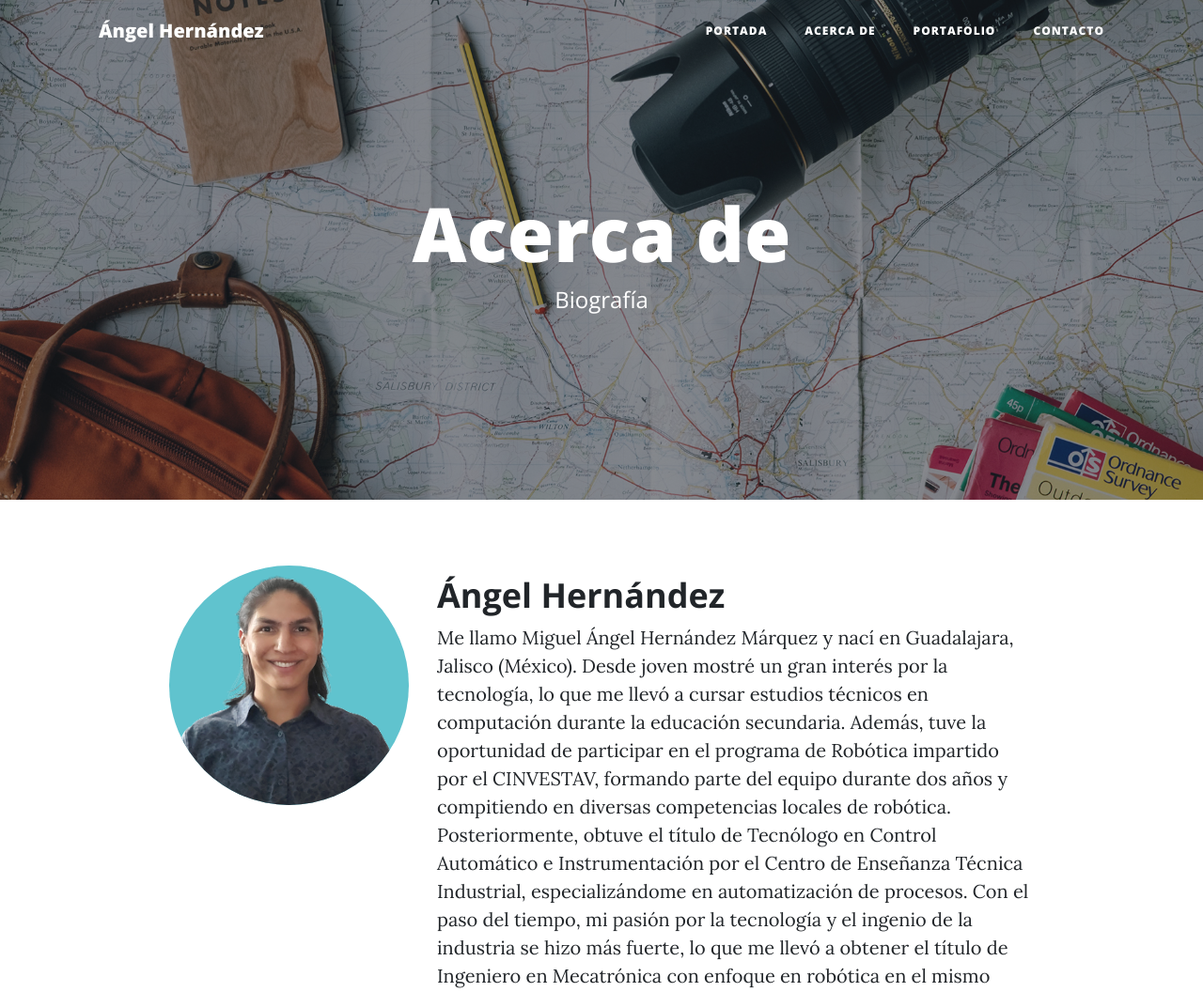
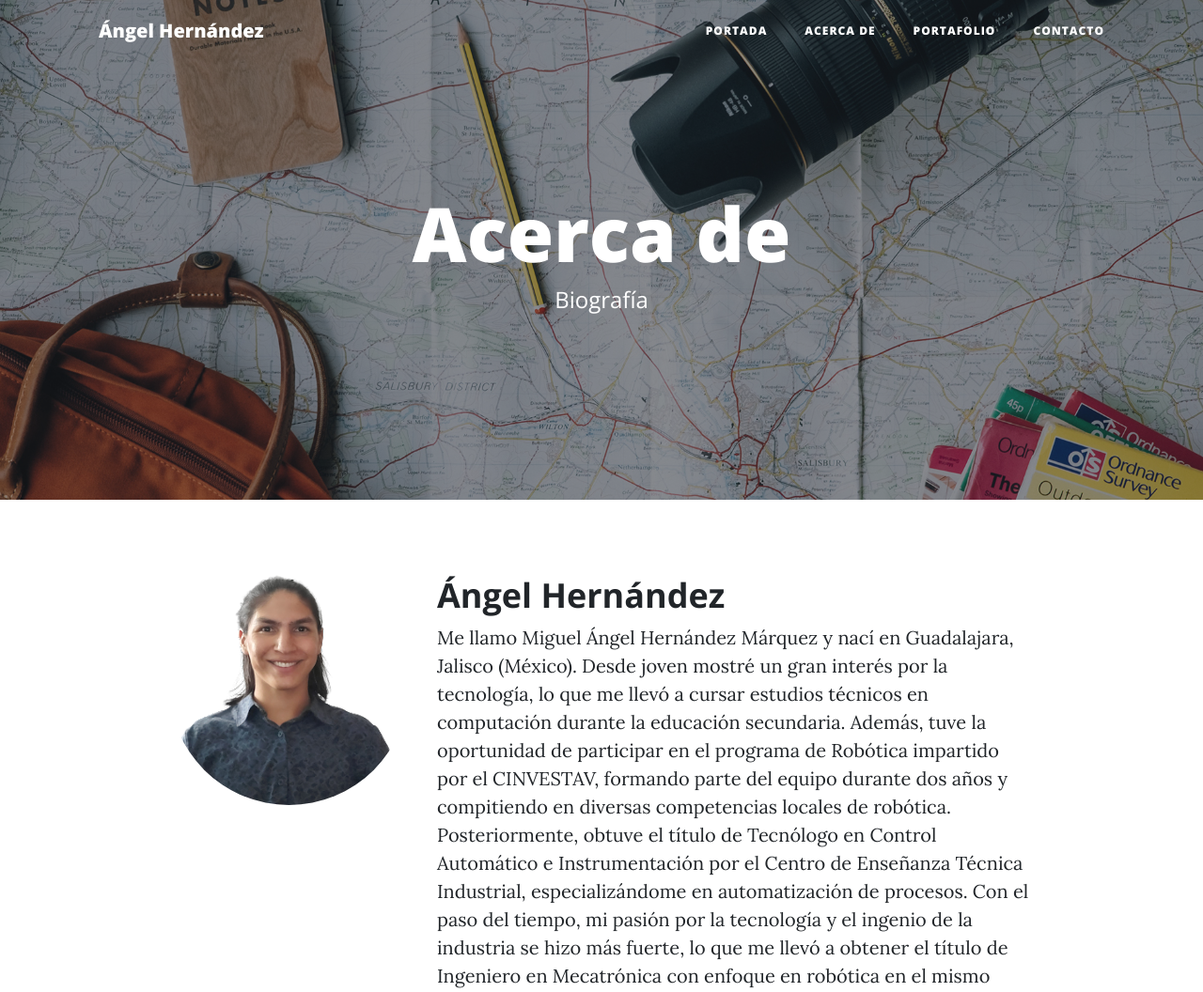
Before and after one commit to herquez/webPersonal, a Django app: page /about/ in a window 1280 px wide. Shown: the top 1056 px of the page at 94% size. Run offline with Django 4.2, Linux system fonts and the light colour scheme; some libraries are stand-ins or nearby versions.

Commit message:
Actualizacion de foto de perfil

```diff
--- a/core/templates/core/about.html
+++ b/core/templates/core/about.html
@@ -6,7 +6,7 @@
 {% endblock header %}
 {% block content %}
 <div class="col-lg-3 col-md-4 offset-lg-1">
-  <img class="img-fluid avatar" style="background: #60C3ce;" src="{% static 'core/img/profile.png' %}" alt="">
+  <img class="img-fluid avatar" src="{% static 'core/img/profile.png' %}" alt="">
 </div>
 <div class="col-lg-7 col-md-8">
   <h2 class="section-heading">Ángel Hernández</h2>
```
